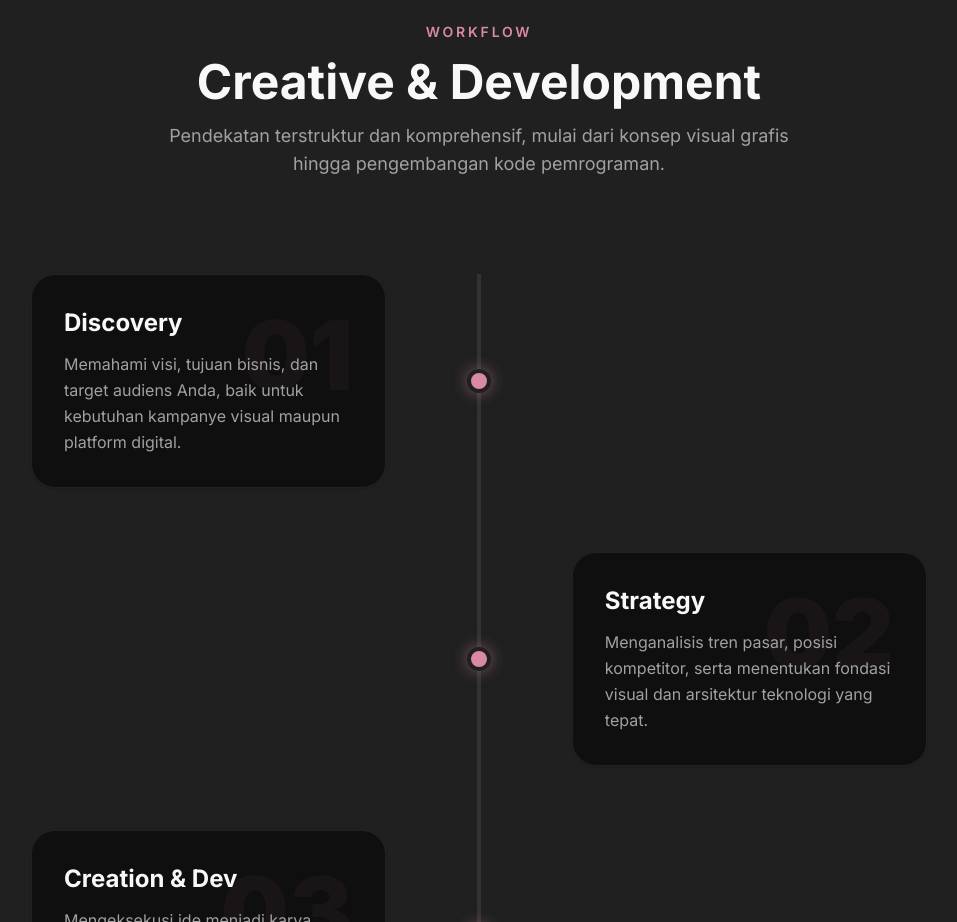
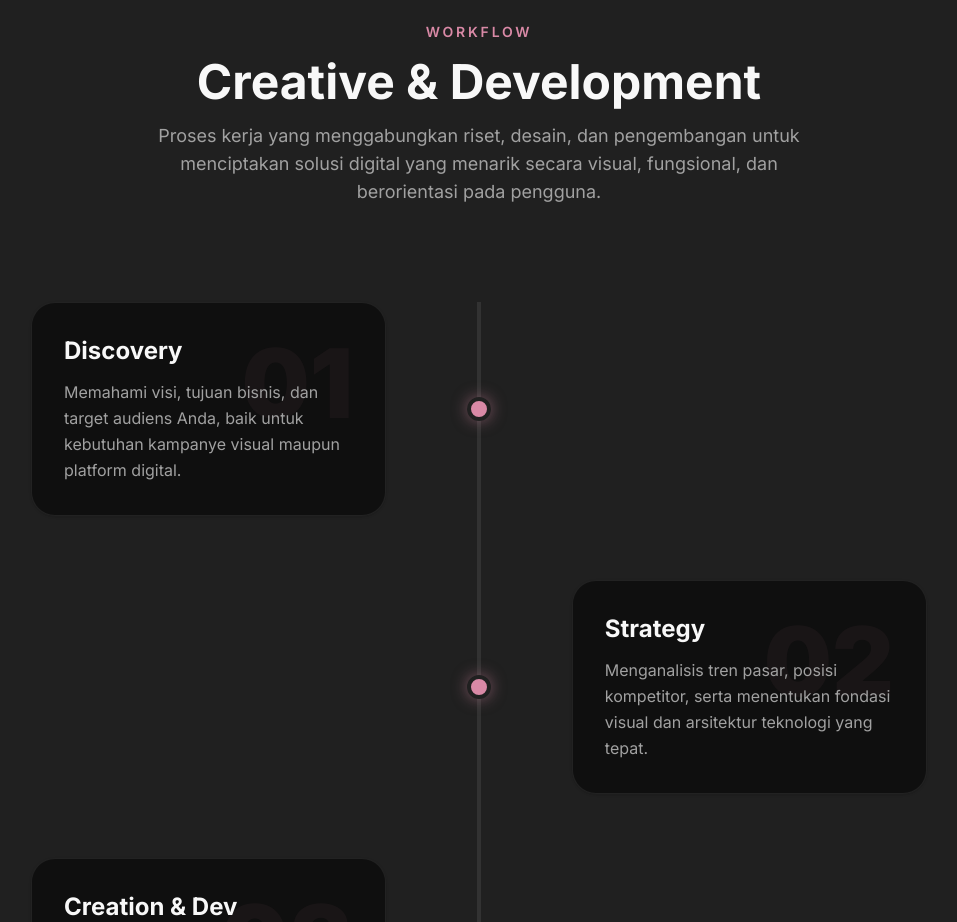
Before and after one commit to lavieenbleau/web-portofolio, a Next.js app: page / in a window 1280 px wide. Shown: the part 5440-6362 px from the top of the page, without its empty margins (161-1118 px from the left). Built offline with nearby package versions, Linux system fonts and the light colour scheme.

Commit message:
update: deskripsi workflow process

```diff
--- a/src/components/sections/process.tsx
+++ b/src/components/sections/process.tsx
@@ -64,7 +64,7 @@ export function Process() {
         <div className="text-center mb-24">
           <h2 className="text-sm font-semibold tracking-[0.2em] uppercase text-primary mb-4">Workflow</h2>
           <h3 className="text-4xl md:text-5xl font-bold mb-4">Creative & Development</h3>
-          <p className="text-neutral-600 dark:text-neutral-400 text-lg max-w-2xl mx-auto">Pendekatan terstruktur dan komprehensif, mulai dari konsep visual grafis hingga pengembangan kode pemrograman.</p>
+          <p className="text-neutral-600 dark:text-neutral-400 text-lg max-w-2xl mx-auto">Proses kerja yang menggabungkan riset, desain, dan pengembangan untuk menciptakan solusi digital yang menarik secara visual, fungsional, dan berorientasi pada pengguna.</p>
         </div>
 
         <div className="relative max-w-4xl mx-auto" ref={containerRef}>
```
